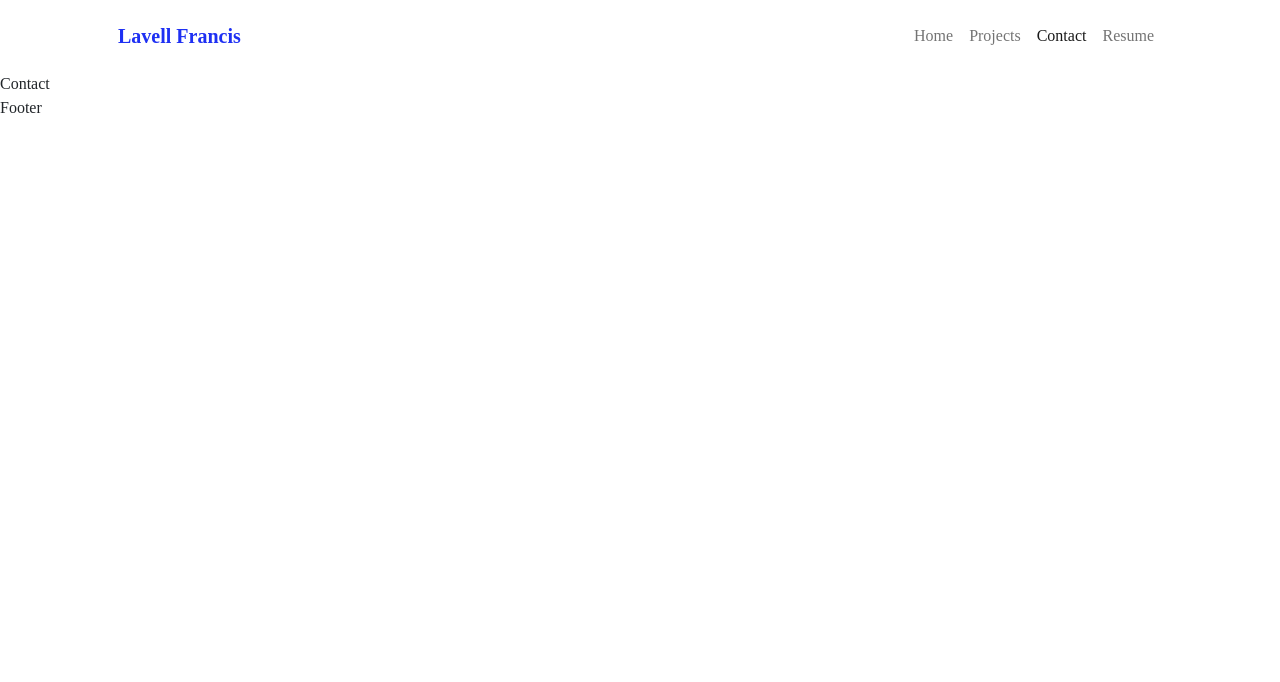
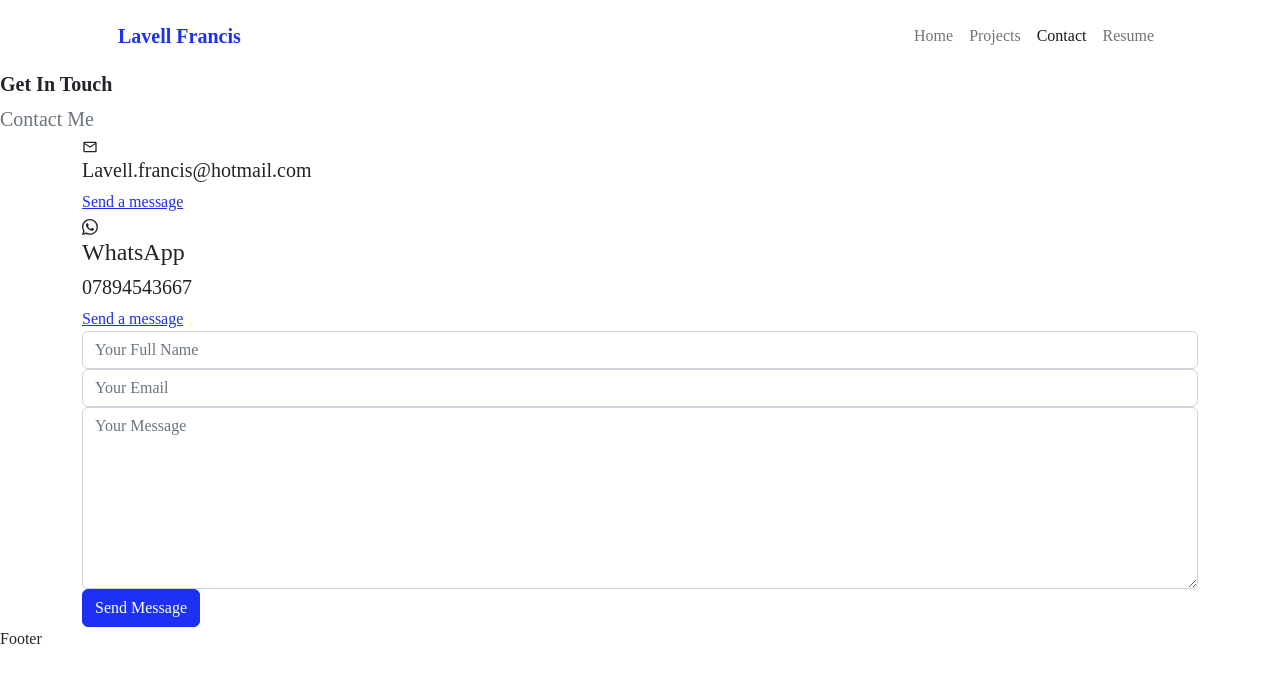
Before and after one commit to lav3ll/react-portfolio, a React (Vite) app in the folder portfolio/: page /contact in a window 1280 px wide. Shown: the top 682 px of the page. Built offline with nearby package versions, Linux system fonts and the light colour scheme; the HTML template or start-up script is replaced by a standard one.

Commit message:
contact base page setup, emailjs tested and sends email to me

```diff
--- a/portfolio/package.json
+++ b/portfolio/package.json
@@ -10,6 +10,8 @@
     "preview": "vite preview"
   },
   "dependencies": {
+    "emailjs": "^4.0.3",
+    "emailjs-com": "^3.2.0",
     "react": "^18.2.0",
     "react-dom": "^18.2.0",
     "react-icons": "^5.0.1",
--- a/portfolio/src/components/Contact/Contact.jsx
+++ b/portfolio/src/components/Contact/Contact.jsx
@@ -1,7 +1,81 @@
 import React from "react";
+import "./contact.css";
+import { MdOutlineEmail } from "react-icons/md";
+import { BsWhatsapp } from "react-icons/bs";
+import emailjs from "emailjs-com";
+import { useRef } from "react";
 
 const Contact = () => {
-  return <div>Contact</div>;
+  const form = useRef();
+
+  const sendEmail = (e) => {
+    e.preventDefault();
+
+    emailjs.sendForm(
+      "service_nsrr2sq",
+      "template_m6clibd",
+      form.current,
+      "5e7JKX5dyg9HGcA6E"
+    );
+
+    e.target.reset();
+  };
+
+  return (
+    <section id="contact">
+      <h5 className="fw-bolder">Get In Touch</h5>
+      <p className="lead fw-normal text-muted mb-0">Contact Me</p>
+      <div className="container contact__container">
+        <div className="contact__options">
+          <article className="contact__option">
+            <MdOutlineEmail className="contact__option-icon" />
+            <h5>Lavell.francis@hotmail.com</h5>
+            <a href="mailto:lavell.francis@hotmail.com" target="_blank">
+              Send a message
+            </a>
+          </article>
+          <article className="contact__option">
+            <BsWhatsapp contact__option-icon />
+            <h4>WhatsApp</h4>
+            <h5>07894543667</h5>
+            <a
+              href="https://api.whatsapp.com/send/?phone=447894543667"
+              target="_blank"
+            >
+              Send a message
+            </a>
+          </article>
+        </div>
+
+        <form ref={form} onSubmit={sendEmail} className="">
+          <input
+            className="form-control"
+            type="text"
+            name="name"
+            placeholder="Your Full Name"
+            required
+          />
+          <input
+            className="form-control"
+            type="email"
+            name="email"
+            placeholder="Your Email"
+            required
+          />
+          <textarea
+            className="form-control"
+            name="message"
+            placeholder="Your Message"
+            rows="7"
+            required
+          ></textarea>
+          <button type="submit" className="btn btn-primary">
+            Send Message
+          </button>
+        </form>
+      </div>
+    </section>
+  );
 };
 
 export default Contact;
```
Also changed, not shown: 1 other file (tests, documents, lock files or other folders).
